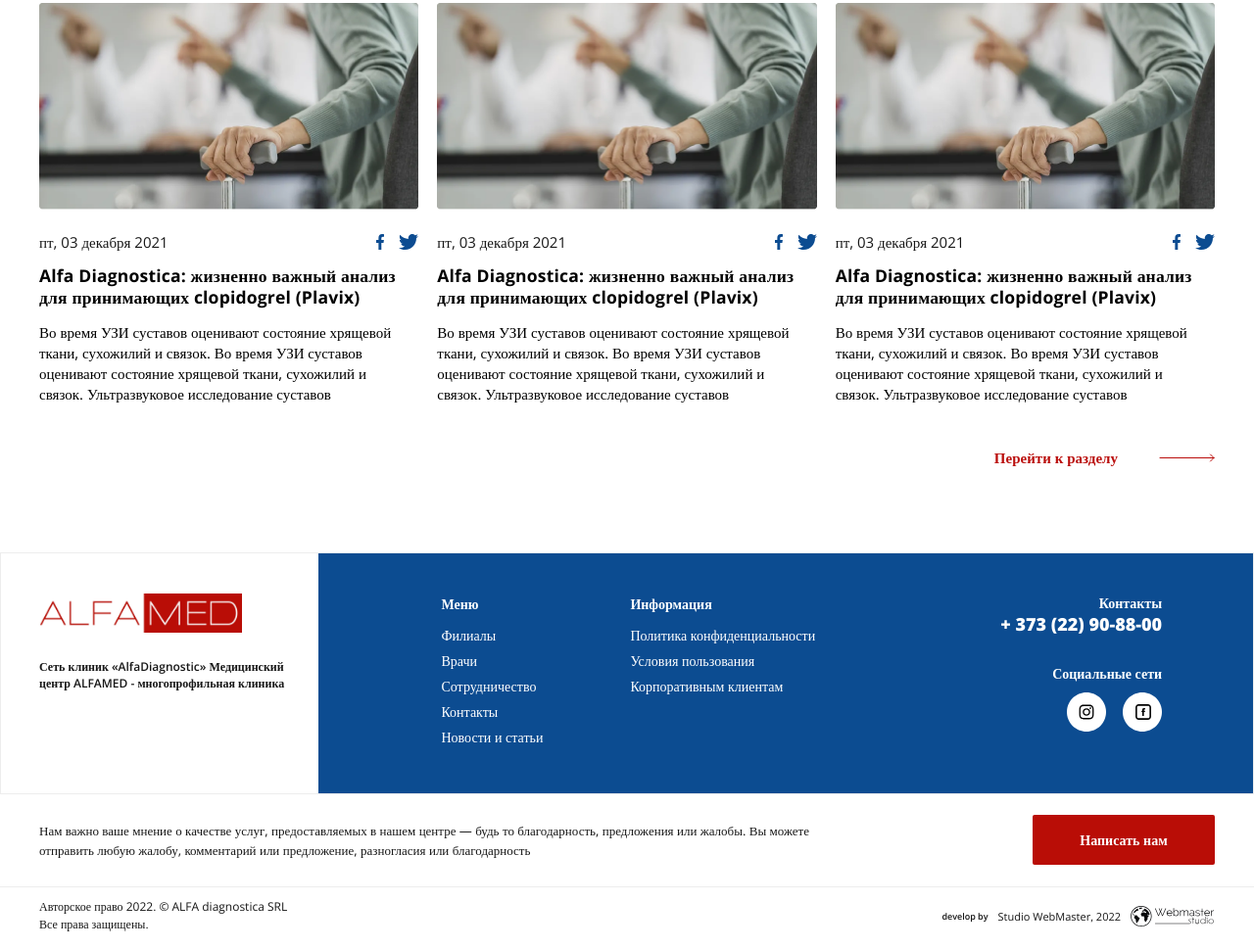
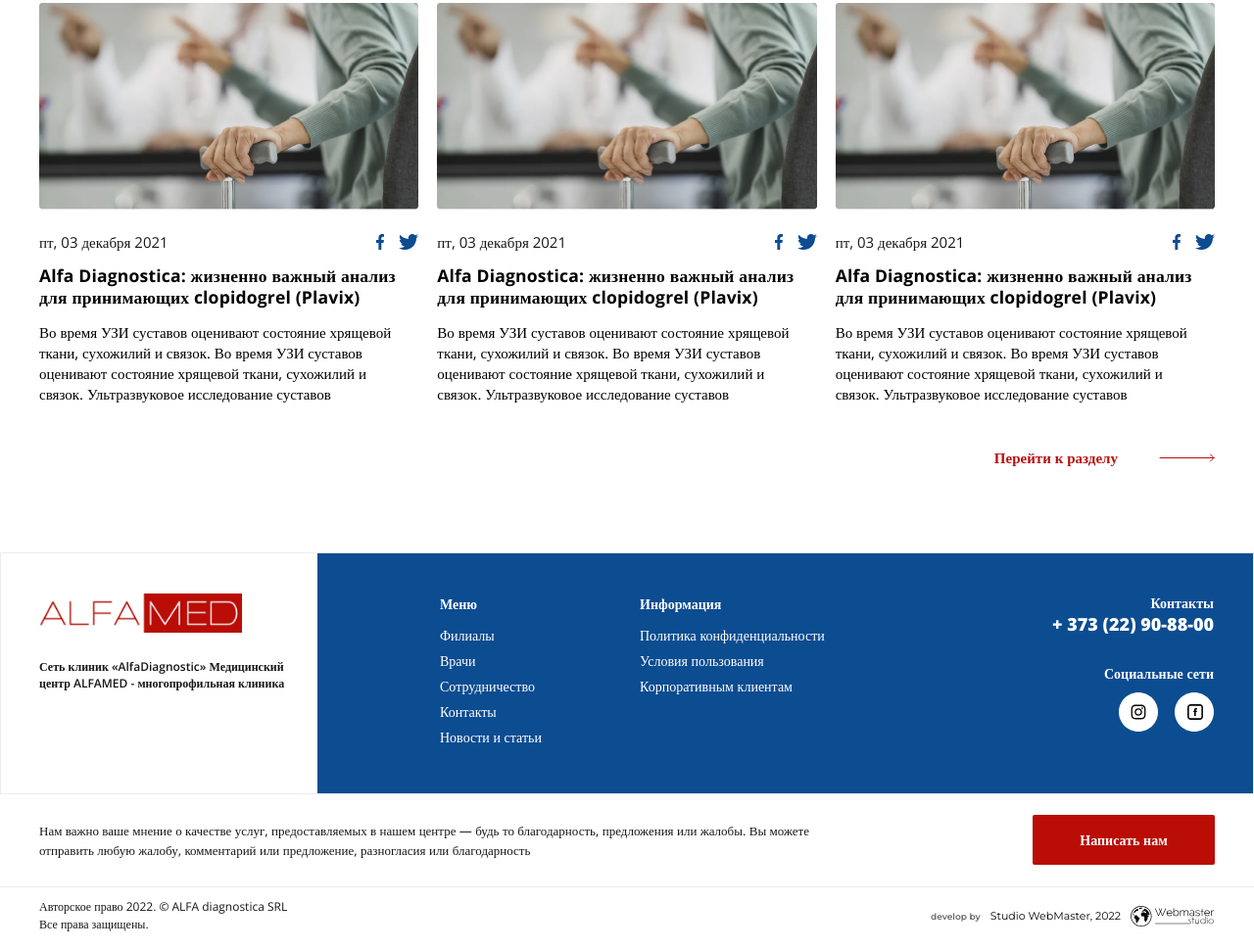
Before and after one commit to DarkKingston/alphamed, a website: page docs/index.html in a window 1280 px wide. Shown: the part 5254-6224 px from the top of the page at 98% size. Drawn offline with nearby package versions, Linux system fonts and the light colour scheme; files that its build step writes are made by us from their sources.

Commit message:
fixed footer style

```diff
--- a/docs/js/main.js
+++ b/docs/js/main.js
@@ -280,5 +280,3 @@ for(let i = 0; i < modalShow.length; i++){
         modal.classList.remove('modal-show');
     })
 }
-
-$('.modalShow').scrollTo('.header');
--- a/docs/scss/_fonts.scss
+++ b/docs/scss/_fonts.scss
@@ -1 +1,2 @@
 @import url('https://fonts.googleapis.com/css2?family=Open+Sans:wght@300;400;600;700;800&display=swap');
+@import url('https://fonts.googleapis.com/css2?family=Montserrat:wght@400;600&display=swap');
--- a/docs/scss/blocks/_footer.scss
+++ b/docs/scss/blocks/_footer.scss
@@ -5,6 +5,10 @@
     border: 1px solid #EDEDED;
     &__wrapper{
         display: flex;
+
+    }.container{
+        max-width: unset;
+        width: 1230px;
     }
 }
 
@@ -15,10 +19,12 @@
         flex-direction: column;
     }
     &__box:last-child{
-        width: 916px;
+        max-width: 916px;
+        width: 100%;
         background: $blue;
         justify-content: start;
         padding-left: 125px;
+        // justify-content: space-between;
     }
     &__box{
         padding-top: 41px;
@@ -38,7 +44,14 @@
             font-size: 14px;
             color: #fff;
             line-height: 21px;
-            margin-right: 89px;
+            &:first-child{
+                max-width: 204px;
+                width: 100%;
+            }
+            &:nth-child(2){
+                max-width: 420px;
+                width: 100%;
+            }
             &__item{
                 margin-top: 5px;
                 &:first-child{
@@ -53,7 +66,8 @@
             display: flex;
             align-items: flex-end;
             flex-direction: column;
-            margin-left: 100px;
+            min-width: 166px;
+
             &__contact{
                 font-weight: 600;
                 font-size: 14px;
@@ -106,7 +120,8 @@
 
 .wrapper{
     &__descr{
-        width: 838px;
+        max-width: 838px;
+        width: 100%;
         font-weight: 400;
         font-size: 13px;
         line-height: 20px;
@@ -121,16 +136,22 @@
         display: flex;
         align-items: center;
         &__develop{
+            font-family: 'Montserrat';
+            font-style: normal;
             margin-right: 10px;
             font-weight: 600;
             font-size: 9px;
             line-height: 11px;
+            color: rgba(0, 0, 0, 0.6);
         }
         &__studio{
+            font-family: 'Montserrat';
+            font-style: normal;
             margin-right: 10px;
             font-weight: 400;
             font-size: 11px;
             line-height: 13px;
+            color: #060709;
         }
     }
 }
```
Also changed, not shown: docs/css/style.min.css, docs/js/main.min.js.
